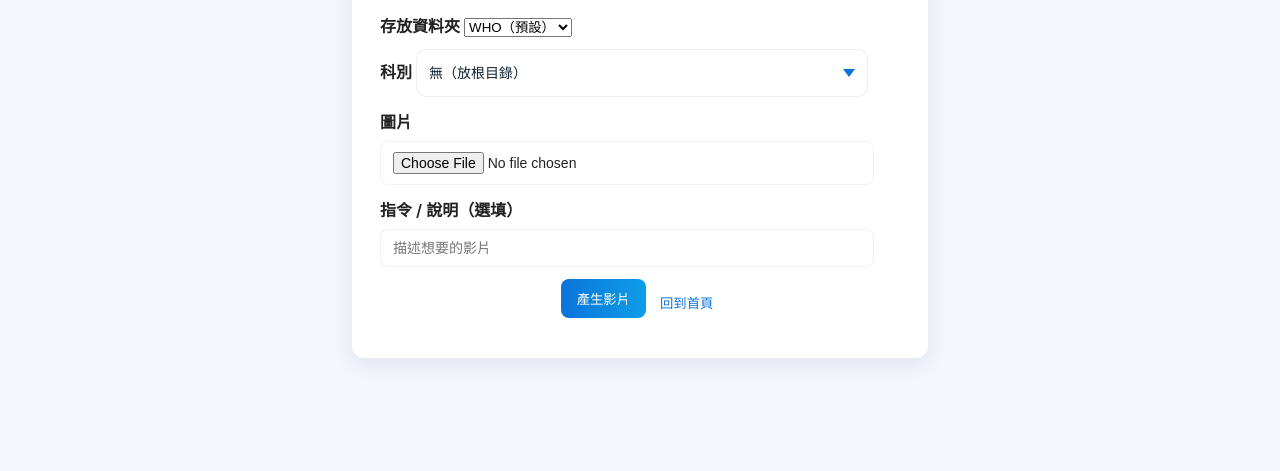
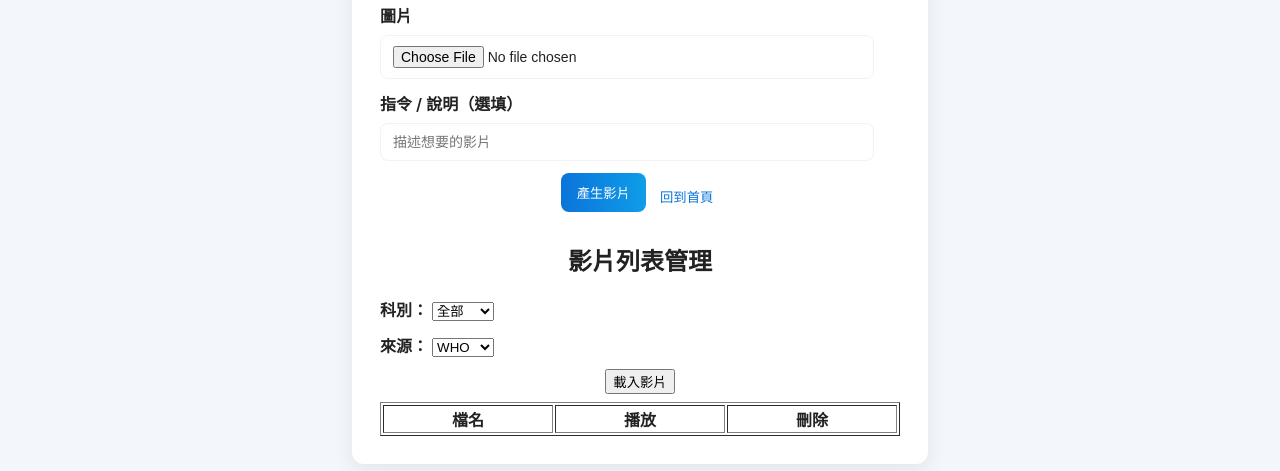
Before and after one commit to s1101868/his-video-platform, a website: page public/admin.html in a window 1280 px wide. Shown: the part 329-800 px from the top of the page. Drawn offline with Linux system fonts and the light colour scheme.

Commit message:
Update admin.html

```diff
--- a/public/admin.html
+++ b/public/admin.html
@@ -80,6 +80,37 @@
           </form>
 
           <div id="result" style="margin-top:12px"></div>
+
+
+          <div id="videoManager" style="margin-top:30px;">
+  <h2>影片列表管理</h2>
+  <label>科別：
+    <select id="listDept">
+      <option value="">全部</option>
+      <option value="感染科">感染科</option>
+      <option value="手術科">手術科</option>
+      <option value="護士科">護士科</option>
+    </select>
+  </label>
+  <label>來源：
+    <select id="listSource">
+      <option value="WHO" selected>WHO</option>
+      <option value="WHO2">WHO2</option>
+    </select>
+  </label>
+  <button id="loadVideosBtn">載入影片</button>
+
+  <table border="1" style="width:100%; margin-top:8px;">
+    <thead>
+      <tr>
+        <th>檔名</th>
+        <th>播放</th>
+        <th>刪除</th>
+      </tr>
+    </thead>
+    <tbody id="videoList"></tbody>
+  </table>
+</div>
         </div>
       </div>
     </div>
```
